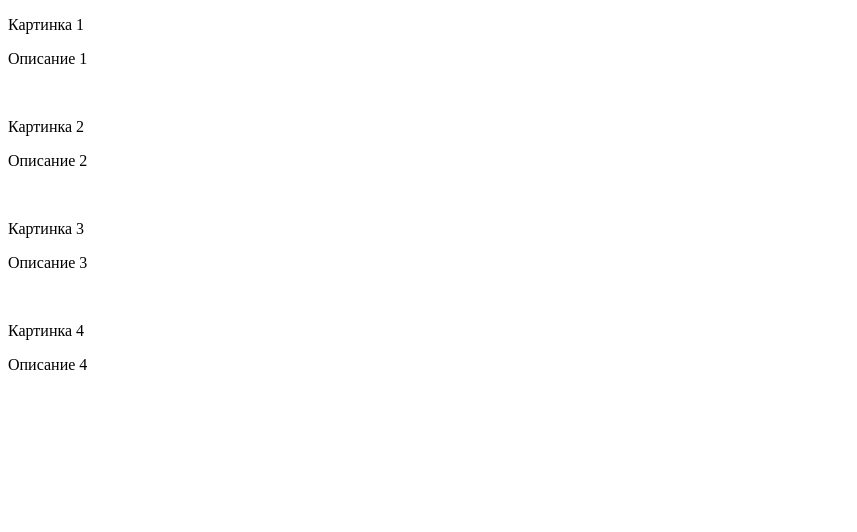
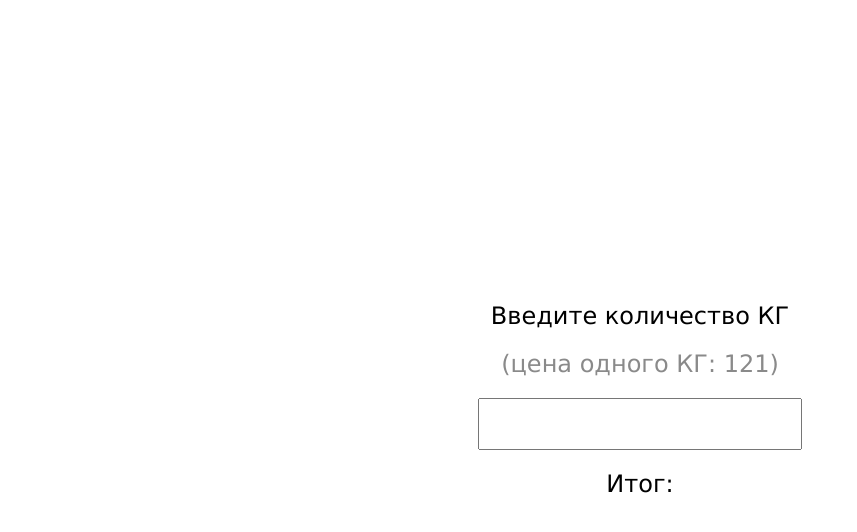
Before and after one commit to AAkismetKLASNI/git-homework, a plain HTML site: page index.html in a window 1280 px wide. Shown: the whole page, without its empty margins (0-857 px from the left). Drawn offline with Linux system fonts and the light colour scheme.

Commit message:
task 5 по файлу

```diff
--- a/index.html
+++ b/index.html
@@ -1,33 +1,21 @@
 <!DOCTYPE html>
 <html lang="en">
 <head>
-    <meta charset="UTF-8" />
-    <meta name="viewport" content="width=device-width, initial-scale=1.0" />
-    <title>git-homework</title>
+    <meta charset="UTF-8">
+    <meta name="viewport" content="width=device-width, initial-scale=1.0">
+    <title>Document</title>
+    <link rel="stylesheet" href="./style.css">
+    <script src="./script.js" defer></script>
 </head>
 <body>
-    <section class="container">
+    <div class="container">
+        <span>Введите количество КГ </span>
+        <span class="oneKgPrice"></span>
+        <input class="countAppleInKg" type="number">
         <div>
-        <p class="text">Картинка 1</p>
-        <p class="text2">Описание 1</p>
-        <img src="./images/images.jfif" alt="" class="image" >
+            <span>Итог:</span>
+            <span class="resultPrice"></span>
         </div>
-      <div>
-        <p class="text">Картинка 2</p>
-        <p class="text2">Описание 2</p>
-        <img src="./images/irisy-vesnoj.jpg" alt="" class="image">
     </div>
-      <div>
-        <p class="text">Картинка 3</p>
-        <p class="text2">Описание 3</p>
-        <img src="./images/rozovye-cvety.jpg" alt="" class="image">
-      </div>
-      <div>
-        <p class="text">Картинка 4</p>
-        <p class="text2">Описание 4</p>
-        <img src="./images/красный-цветок-цветы-красного-цвета.webp" alt="" class="image">
-      </div>
-    </section>
-
 </body>
 </html>
--- /dev/null
+++ b/script.js
@@ -0,0 +1,13 @@
+const countAppleInKg = document.querySelector('.countAppleInKg');
+const resultPrice = document.querySelector('.resultPrice');
+const oneKgPrice = document.querySelector('.oneKgPrice');
+
+const priceOneKgApple = 121;
+
+oneKgPrice.innerHTML = `(цена одного КГ: ${priceOneKgApple})`;
+
+countAppleInKg.addEventListener('change', () => {
+    const result = (countAppleInKg.value * priceOneKgApple);
+
+    resultPrice.innerHTML = `${result} р`;
+})
--- a/style.css
+++ b/style.css
@@ -1,18 +1,31 @@
-.container{
+* {
+    margin: 0;
+    padding: 0;
+    box-sizing: border-box;
+}
+
+body {
     display: flex;
-    justify-content: space-between;
-    width: 100%;
-    max-width: 1100px;
-    margin: 0 auto;
+    justify-content: center;
+    align-items: center;
+    height: 100vh;
+    font-size: 24px;
+    font-family: Verdana, Geneva, Tahoma, sans-serif;
 }
-.text{
-    font-size: 1.5rem;
 
+.container {
+    display: flex;
+    gap: 20px;
+    flex-direction: column;
+    align-items: center;
 }
-.text2{
-    font-size: 1rem;
+
+.oneKgPrice {
+    color: #8a8a8a;
 }
-.image{
-    width: 250px;
-    height: 250px;
+
+.countAppleInKg {
+    padding: 10px 0;
+    padding-left: 10px;
+    font-size: 24px;
 }
```
Lines whose indentation alone changed are shown as unchanged.
